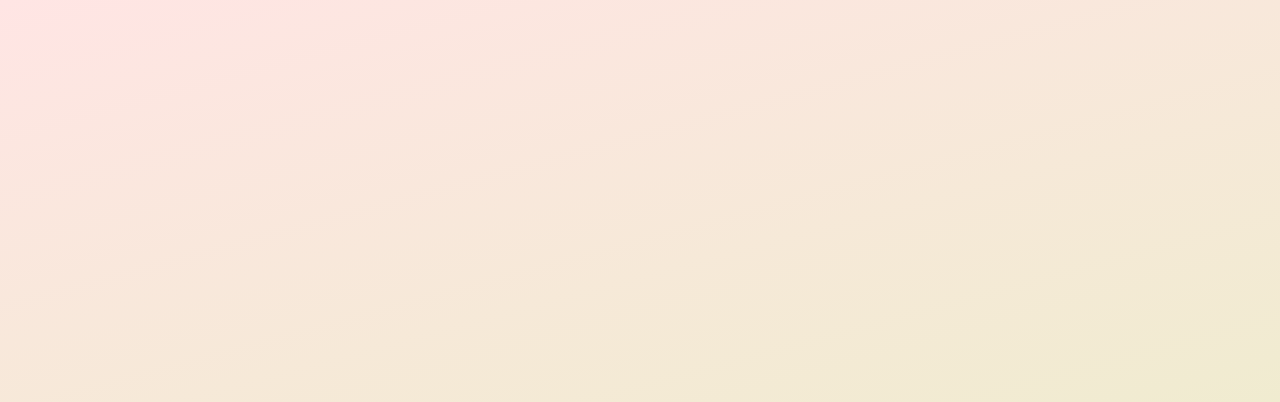
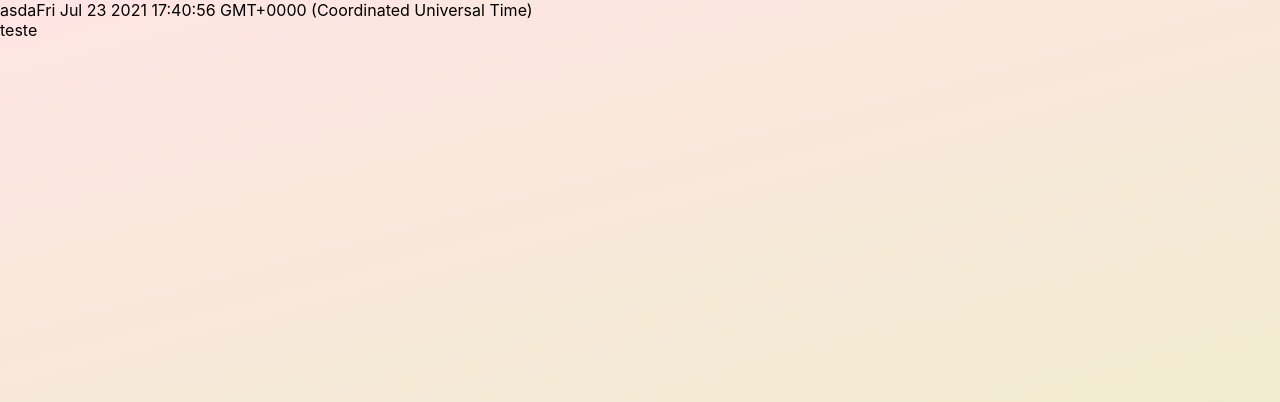
Before and after one commit to YagoFrossard/AltaPerformance, a React (Create React App) app in the folder client/: page /dashboard in a window 1280 px wide. Shown: the top 402 px of the page. Built offline with nearby package versions, Linux system fonts and the light colour scheme.

Commit message:
Adicionado página '/dashboard' com um timerzinho pra testar os hooks e o dinamismo

```diff
--- a/client/src/components/Main/index.js
+++ b/client/src/components/Main/index.js
@@ -4,6 +4,7 @@ import { Switch, Route, BrowserRouter as Router, Link } from 'react-router-dom';
 import Signup from '../Signup/index';
 import LoginPage from '../../pages/Login/Login';
 import Index from '../Main/index';
+import Dashboard from '../../pages/Dashboard/Dashboard'
 
 //<Route exact path='/' component={Index}></Route>
 //<Route exact path='/signup' component={Yago}></Route>
@@ -14,6 +15,7 @@ const Main = () => {
         <Router>
             <Route exact path='/signup' component={Signup}></Route>
             <Route exact path='/login' component={LoginPage}></Route>
+            <Route exact path='/dashboard' component={Dashboard}></Route>
         </Router>
     );
 }
--- /dev/null
+++ b/client/src/pages/Dashboard/Dashboard.js
@@ -0,0 +1,25 @@
+import React, {useEffect, useState} from 'react';
+
+export default function Dashboard() {
+    const [hora, setHora] = useState(Date().toLocaleString());
+
+    useEffect(() => {
+        let interval = null;
+        interval = setInterval(() => {
+            setHora(Date().toLocaleString())
+        },1000);
+        return () => clearInterval(interval);
+        /*setAttr(() => {
+            return <div>Hora : ${attr}</div>
+        })*/
+    }, [setHora]);
+
+    return (
+        <div>
+            asda
+            {hora}
+            <br/>
+            teste
+        </div>
+    );
+}
```
